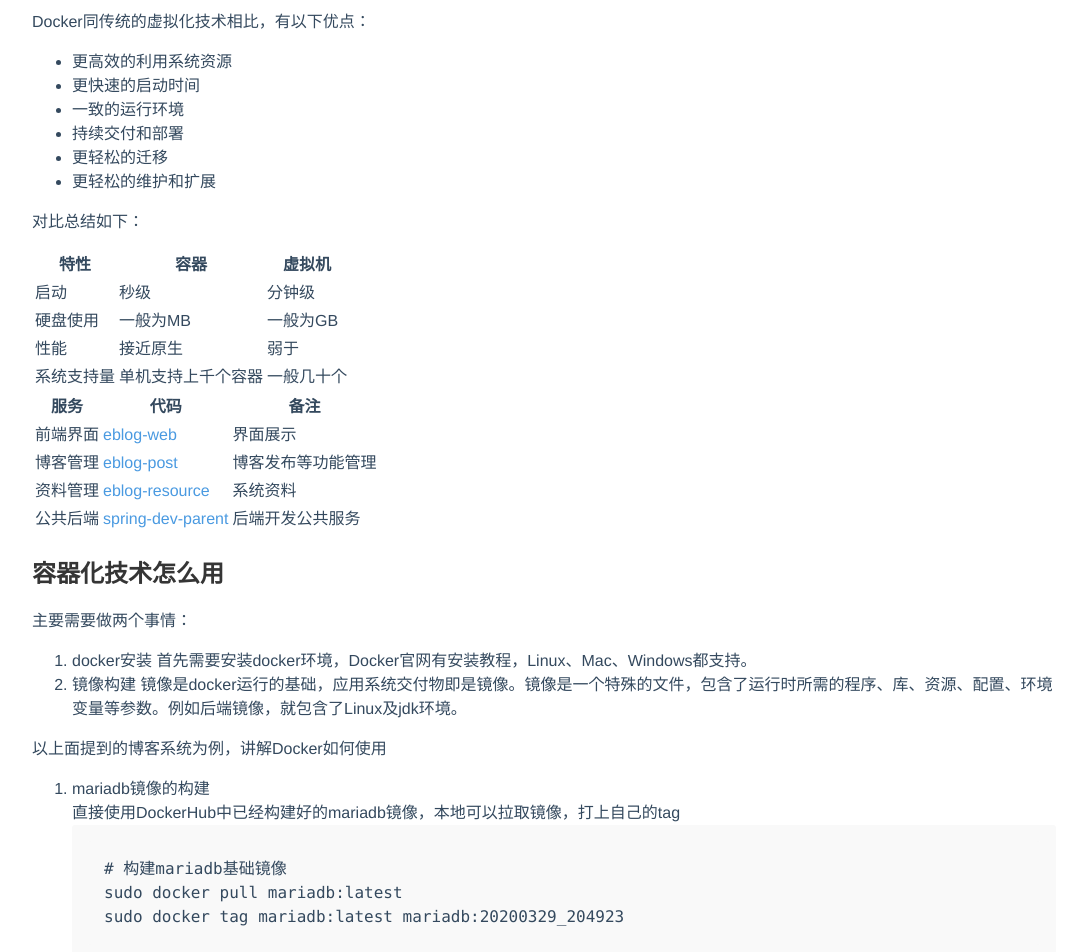
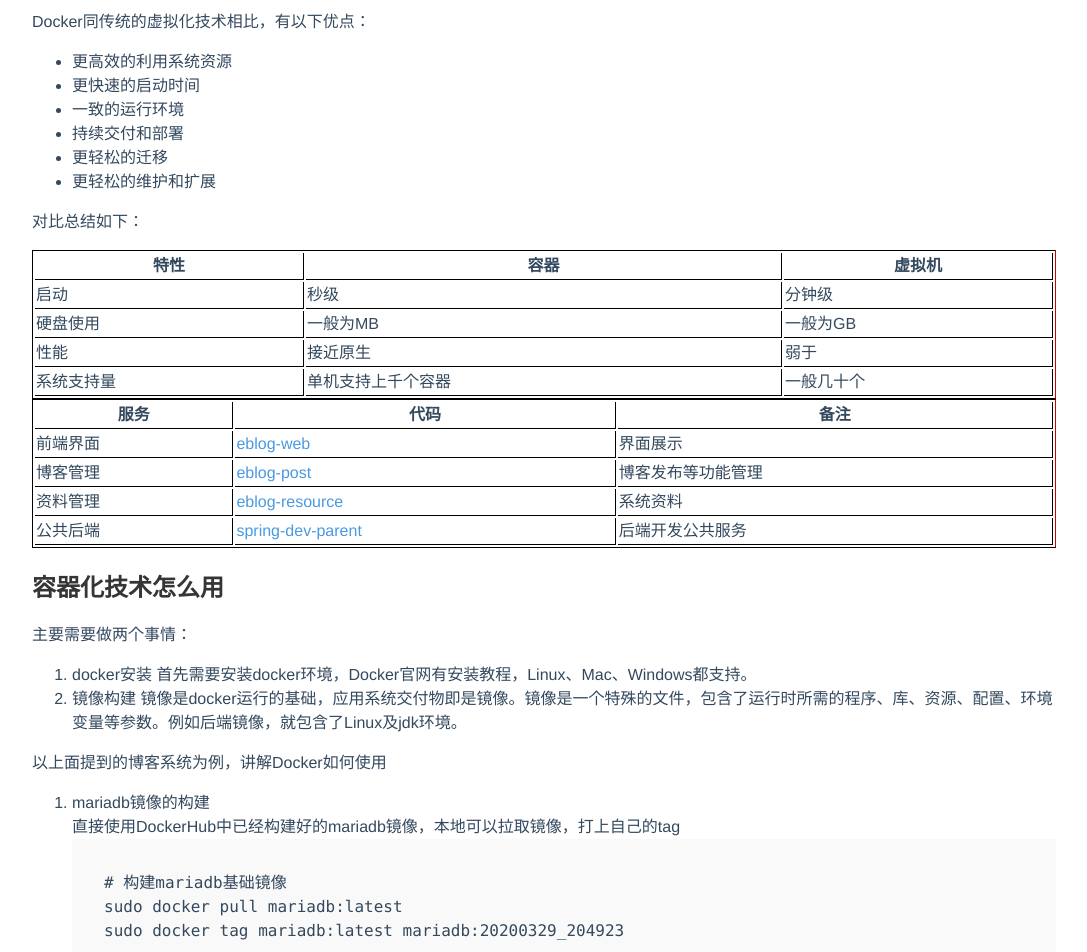
Before and after one commit to leanfish2011/leanfish2011.github.io, a Jekyll site: the page built from _posts/2023-05-03-容器化技术的使用和优缺点.md, in a window 1280 px wide. Shown: the part 2165-3117 px from the top of the page, without its empty margins (96-1183 px from the left). Built offline with Jekyll 4.4.1, drawn with Linux system fonts in a browser that asks for light colours; comment, search, counter and statistics services are not loaded; grey boxes are pictures that could not be loaded.

Commit message:
table style

```diff
--- a/_layouts/post.html
+++ b/_layouts/post.html
@@ -47,5 +47,25 @@
     margin: 0 2px 5px 0;
     border-radius: 2px;
     white-space: nowrap;
-}
+  }
+
+  table {
+    border-left: 1px solid #000000;
+    border-top:1px solid #000000;
+    width: 100%;
+    word-wrap:break-word;
+    word-break:break-all;
+    border-right :1px solid #D00000;
+    border-bottom:1px solid #000000;
+  }
+
+  table th {
+    text-align:center;
+  }
+
+  table th, td {
+    border-right: 1px solid #000000;
+    border-bottom: 1px solid #000000;
+  }
+
 </style>
```
